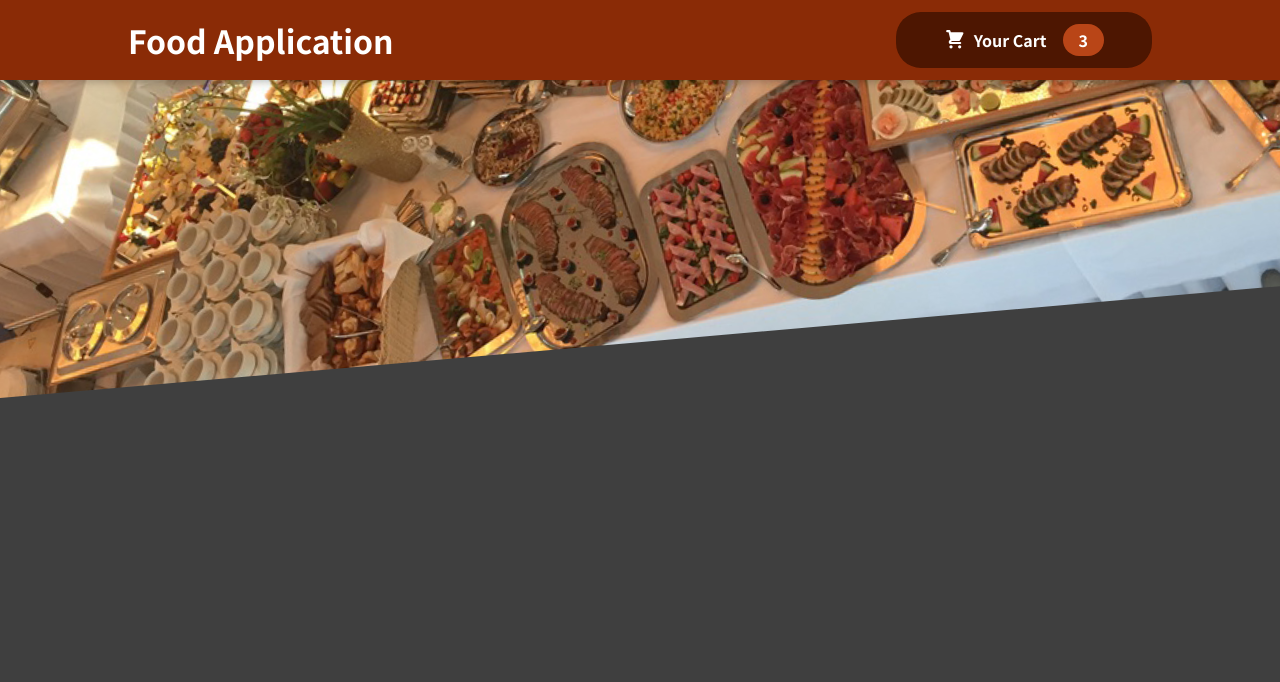
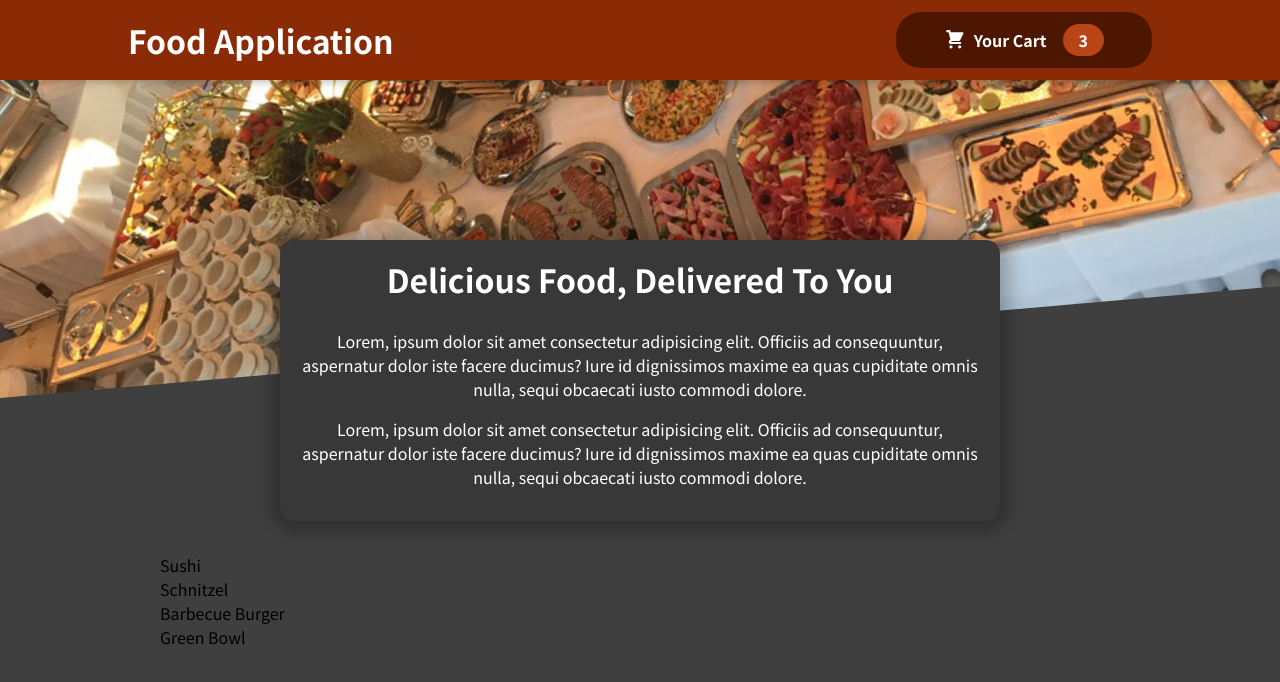
Before and after one commit to DevIdol/react_food_applicaion_mini_project, a React (Create React App) app: page / in a window 1280 px wide. Shown: the top 682 px of the page. Built offline with nearby package versions, Linux system fonts and the light colour scheme.

Commit message:
updated commit

```diff
--- a/src/App.js
+++ b/src/App.js
@@ -1,10 +1,14 @@
 import { Fragment } from 'react'
 import Header from './Components/Layout/Header'
+import Meals from './Components/Meals/Meals'
 
 function App() {
   return (
     <Fragment>
       <Header />
+      <main>
+        <Meals/>
+      </main>
     </Fragment>
   )
 }
--- /dev/null
+++ b/src/Components/Meals/AvailableMeal.js
@@ -0,0 +1,39 @@
+import classes from './AvailableMeal.module.css';
+
+const DUMMY_MEALS = [
+  {
+    id: 'm1',
+    name: 'Sushi',
+    description: 'Finest fish and veggies',
+    price: 22.99,
+  },
+  {
+    id: 'm2',
+    name: 'Schnitzel',
+    description: 'A german specialty!',
+    price: 16.5,
+  },
+  {
+    id: 'm3',
+    name: 'Barbecue Burger',
+    description: 'American, raw, meaty',
+    price: 12.99,
+  },
+  {
+    id: 'm4',
+    name: 'Green Bowl',
+    description: 'Healthy...and green...',
+    price: 18.99,
+  },
+]
+const AvailableMeal = () => {
+  const mealList = DUMMY_MEALS.map((meal) => <li>{meal.name}</li>)
+
+  return (
+    <section className = {classes.meals}>
+      <ul>{mealList}</ul>
+    </section>
+  )
+}
+
+export default AvailableMeal
--- /dev/null
+++ b/src/Components/Meals/AvailableMeal.module.css
@@ -0,0 +1,24 @@
+.meals {
+    max-width: 60rem;
+    width: 90%;
+    margin: 2rem auto;
+    animation: meals-appear 1s ease-out forwards;
+  }
+
+  .meals ul {
+    list-style: none;
+    margin: 0;
+    padding: 0;
+  }
+
+  @keyframes meals-appear {
+    from {
+      opacity: 0;
+      transform: translateY(3rem);
+    }
+
+    to {
+      opacity: 1;
+      transform: translateY(0);
+    }
+  }
--- /dev/null
+++ b/src/Components/Meals/MealSummary.js
@@ -0,0 +1,23 @@
+import classes from './MealSummary.module.css';
+
+const MealSummary = () => {
+  return (
+    <section className = {classes.summary}>
+      <h2>Delicious Food, Delivered To You</h2>
+      <p>
+        Lorem, ipsum dolor sit amet consectetur adipisicing elit. Officiis ad
+        consequuntur, aspernatur dolor iste facere ducimus? Iure id dignissimos
+        maxime ea quas cupiditate omnis nulla, sequi obcaecati iusto commodi
+        dolore.
+      </p>
+      <p>
+        Lorem, ipsum dolor sit amet consectetur adipisicing elit. Officiis ad
+        consequuntur, aspernatur dolor iste facere ducimus? Iure id dignissimos
+        maxime ea quas cupiditate omnis nulla, sequi obcaecati iusto commodi
+        dolore.
+      </p>
+    </section>
+  )
+}
+
+export default MealSummary;
--- /dev/null
+++ b/src/Components/Meals/MealSummary.module.css
@@ -0,0 +1,18 @@
+.summary {
+    text-align: center;
+    max-width: 45rem;
+    width: 90%;
+    margin: auto;
+    margin-top: -10rem;
+    position: relative;
+    background-color: #383838;
+    color: white;
+    border-radius: 14px;
+    padding: 1rem;
+    box-shadow: 0 1px 18px 10px rgba(0, 0, 0, 0.25);
+  }
+
+  .summary h2 {
+    font-size: 2rem;
+    margin-top: 0;
+  }
--- /dev/null
+++ b/src/Components/Meals/Meals.js
@@ -0,0 +1,15 @@
+import { Fragment } from "react";
+import MealSummary from "./MealSummary";
+import AvailableMeal from "./AvailableMeal";
+
+
+const Meals = () => {
+  return (
+      <Fragment>
+          <MealSummary/>
+          <AvailableMeal/>
+      </Fragment>
+  );
+}
+
+export default Meals;
```
Also changed, not shown: 1 other file (tests, documents, lock files or other folders).
